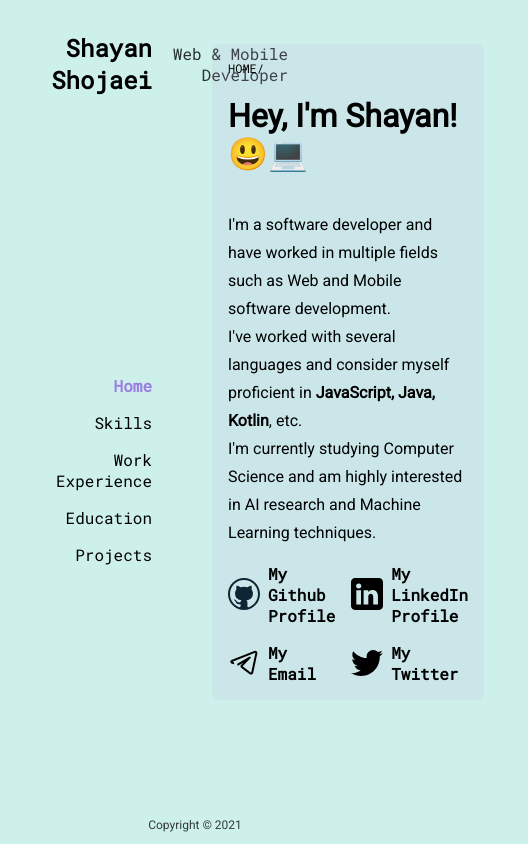
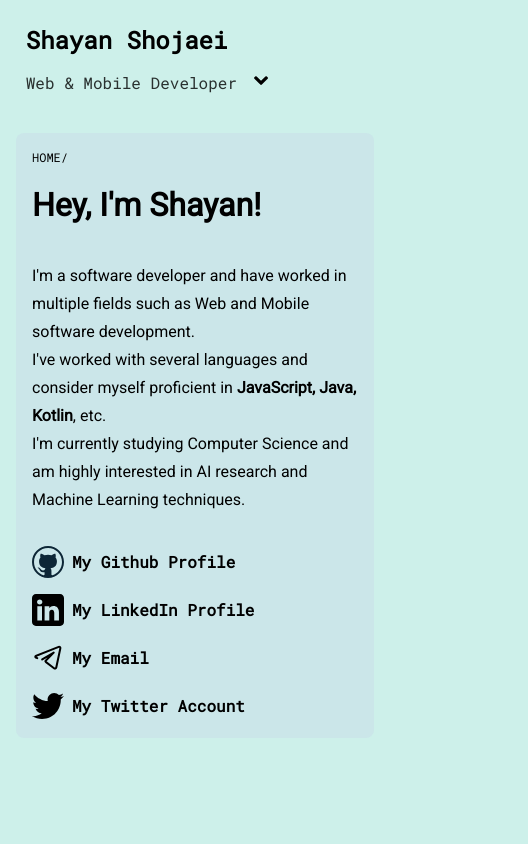
Before and after one commit to shayan-shojaei/portfolio, a React (Create React App) app: page / in a window 390 px wide. Shown: the whole page, 528 px wide, since content can reach past the window. Built offline with nearby package versions, Linux system fonts and the light colour scheme; the HTML template or start-up script is replaced by a standard one.

Commit message:
feat: introduce responsiveness to navbar and main content

```diff
--- a/src/App.scss
+++ b/src/App.scss
@@ -14,6 +14,7 @@ body {
 }
 
 .wrapper-nav {
+	transition: width 100ms;
 	position: sticky;
 	position: -webkit-sticky;
 	top: 0;
@@ -37,3 +38,35 @@ footer {
 	font-size: 0.75rem;
 	color: rgba($primary-text-color, 0.75);
 }
+
+@media (max-width: 1000px) {
+	.wrapper-nav {
+		width: 15rem;
+	}
+}
+
+@media (max-width: 780px) {
+	.wrapper {
+		width: 100%;
+		height: auto;
+		flex-flow: column nowrap;
+		justify-content: center;
+		align-items: center;
+	}
+	.wrapper-nav {
+		position: static;
+		top: auto;
+		bottom: auto;
+		left: auto;
+		width: 95%;
+	}
+	.wrapper-container {
+		flex: none;
+		height: auto;
+		position: static;
+	}
+
+	footer {
+		display: none;
+	}
+}
--- a/src/Components/Home/Home.scss
+++ b/src/Components/Home/Home.scss
@@ -16,6 +16,7 @@ p {
 }
 
 .socials {
+	margin-top: 1rem;
 	display: grid;
 	grid-template-columns: repeat(2, 1fr);
 	gap: 1rem;
@@ -38,7 +39,13 @@ p {
 		}
 
 		&:hover {
-			color: $dark-primary-color;
+			color: $light-primary-color;
 		}
 	}
 }
+
+@media (max-width: 900px) {
+	.socials {
+		grid-template-columns: 1fr;
+	}
+}
--- a/src/Components/Home/Home.tsx
+++ b/src/Components/Home/Home.tsx
@@ -6,7 +6,7 @@ export default function Home() {
 		<div className="page">
 			<div className="page-content">
 				<span className="page-route">home/</span>
-				<h1>hey, i'm shayan! 😃💻</h1>
+				<h1>hey, i'm shayan!</h1>
 				<p>
 					I'm a software developer and have worked in multiple fields such as
 					Web and Mobile software development.
@@ -34,7 +34,7 @@ export default function Home() {
 						icon={<Email />}
 					/>
 					<SocialItem
-						label="My Twitter"
+						label="My Twitter Account"
 						url="https://twitter.com/shayan_shojaei"
 						icon={<Twitter />}
 					/>
--- /dev/null
+++ b/src/Components/Icons/Chevron.jsx
@@ -0,0 +1,20 @@
+export default function Chevron(props) {
+	return (
+		<svg
+			xmlns="http://www.w3.org/2000/svg"
+			viewBox="0 -256 1792 1792"
+			id="svg3001"
+			version="1.1"
+			width="100%"
+			height="100%"
+			{...props}
+		>
+			<g transform="matrix(1,0,0,-1,68.338983,1133.5593)" id="g3003">
+				<path
+					d="m 1611,832 q 0,-53 -37,-90 L 923,91 Q 885,53 832,53 778,53 742,91 L 91,742 q -38,36 -38,90 0,53 38,91 l 74,75 q 39,37 91,37 53,0 90,-37 l 486,-486 486,486 q 37,37 90,37 52,0 91,-37 l 75,-75 q 37,-39 37,-91 z"
+					id="path3005"
+				/>
+			</g>
+		</svg>
+	);
+}
--- a/src/Components/Nav/Nav.scss
+++ b/src/Components/Nav/Nav.scss
@@ -7,7 +7,7 @@ nav {
 	align-items: flex-end;
 	text-align: right;
 	font-family: 'Roboto Mono', monospace;
-	color: black;
+	color: $primary-text-color;
 	padding: 1rem;
 }
 header {
@@ -21,38 +21,89 @@ header {
 	justify-content: center;
 	span {
 		font-size: 1rem;
-		color: rgba(black, 0.8);
+		color: rgba($primary-text-color, 0.8);
 		font-weight: 500;
+	}
+	svg {
+		display: none;
 	}
 }
 ul {
+	display: flex;
+	flex-flow: column nowrap;
 	margin: auto 0;
 	width: 100%;
+	gap: 1rem;
+	overflow: hidden;
+}
+
+.list-open {
+	max-height: 350px;
+	margin: auto 1rem;
 }
 
 li {
 	list-style: none;
 	a {
-		transition: color 200ms, font-weight 200ms;
+		font-size: 1rem;
+		transition: color 200ms, font-size 200ms;
 		text-decoration: none;
-		color: black;
+		color: rgba($primary-text-color, 0.6);
 		&:hover {
-			color: rgba($dark-primary-color, 0.75);
+			color: rgba($dark-primary-color, 0.6);
 			cursor: pointer;
 		}
 	}
 }
-li:not(:last-child) {
-	margin-bottom: 1rem;
-}
 
 .selected {
 	a {
-		color: $dark-primary-color;
-		font-weight: 800;
+		color: $primary-text-color;
+		font-size: 1.2rem;
 		&:hover {
-			color: $dark-primary-color;
+			color: $primary-text-color;
 			cursor: default;
 		}
 	}
 }
+
+.nav-icon {
+	transition: transform 200ms, background-color 200ms;
+	border-radius: 100%;
+	&-open {
+		transform: rotate(180deg);
+	}
+	&:active {
+		background-color: rgba($dark-primary-color, 0.2);
+	}
+}
+
+@media (max-width: 780px) {
+	nav {
+		align-items: flex-start;
+	}
+	header {
+		width: 95%;
+		height: auto;
+		align-items: baseline;
+		justify-content: flex-start;
+		margin: 0.5rem 1rem;
+		flex-flow: row wrap;
+		gap: 1rem;
+
+		svg {
+			display: inline;
+			height: 1rem;
+			width: 1rem;
+			justify-self: flex-end;
+		}
+	}
+	ul {
+		transition: max-height 200ms;
+		max-height: 0;
+		overflow: hidden;
+		margin: auto 1rem;
+		width: auto;
+		align-self: flex-end;
+	}
+}
--- a/src/Components/Nav/Nav.tsx
+++ b/src/Components/Nav/Nav.tsx
@@ -1,6 +1,8 @@
 import './Nav.scss';
 import cn from 'classnames';
 import { useLocation, Link } from 'react-router-dom';
+import { useState } from 'react';
+import Chevron from '../Icons/Chevron';
 
 interface NavProps {
 	items: NavRoute[];
@@ -10,21 +12,29 @@ interface NavProps {
 
 export default function Nav(props: NavProps) {
 	const location = useLocation();
+	const [navOpen, setNavOpen] = useState(false);
 	return (
 		<nav className={props.className}>
 			<header>
 				Shayan Shojaei
 				<span>Web & Mobile Developer</span>
+				<Chevron
+					className={cn({ 'nav-icon': true, 'nav-icon-open': navOpen })}
+					onClick={() => setNavOpen((p) => !p)}
+				/>
 			</header>
-			<ul>
+			<ul
+				className={cn({
+					'list-open': navOpen,
+				})}
+			>
 				{props.items.map((item) => (
 					<NavItem
 						key={item.route}
 						label={item.label}
 						route={item.route}
 						selected={location.pathname === item.route}
-						// onClick={() => !!props.onChange && props.onChange(item.route)}
-						onClick={() => console.log(location)}
+						onClick={() => setNavOpen(false)}
 					/>
 				))}
 			</ul>
--- a/src/Constants.scss
+++ b/src/Constants.scss
@@ -22,3 +22,9 @@ $primary-text-color: #000000;
 		flex-flow: column nowrap;
 	}
 }
+
+@media (max-width: 780px) {
+	.page-content {
+		margin: 1rem;
+	}
+}
```
